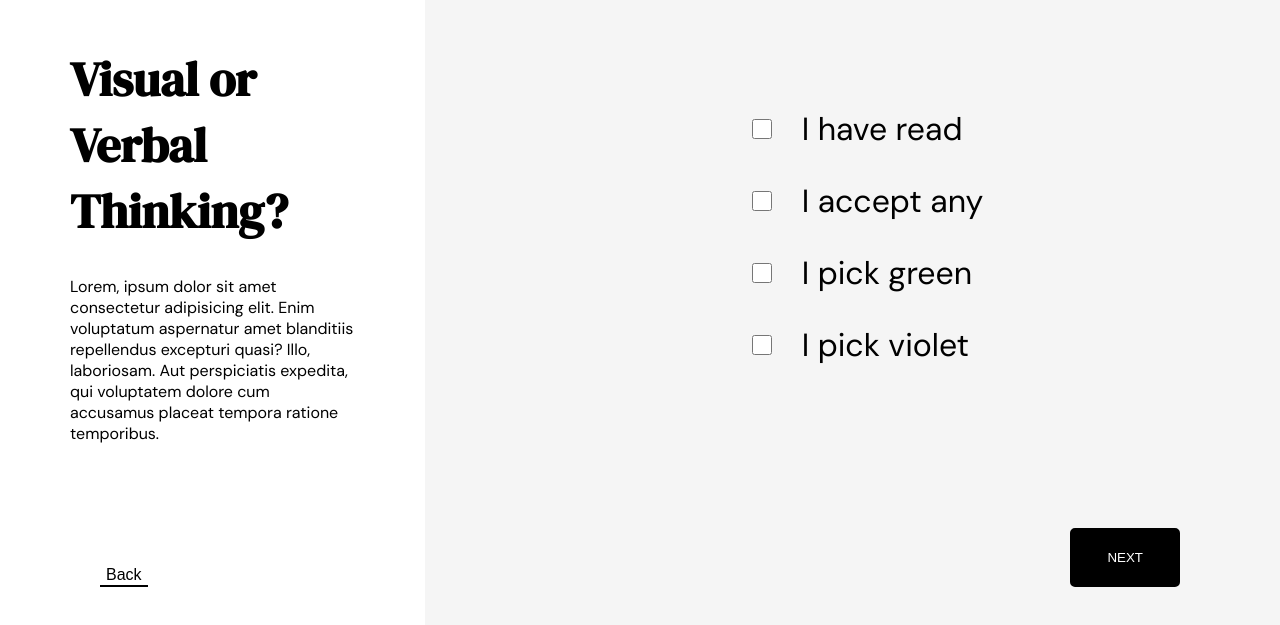
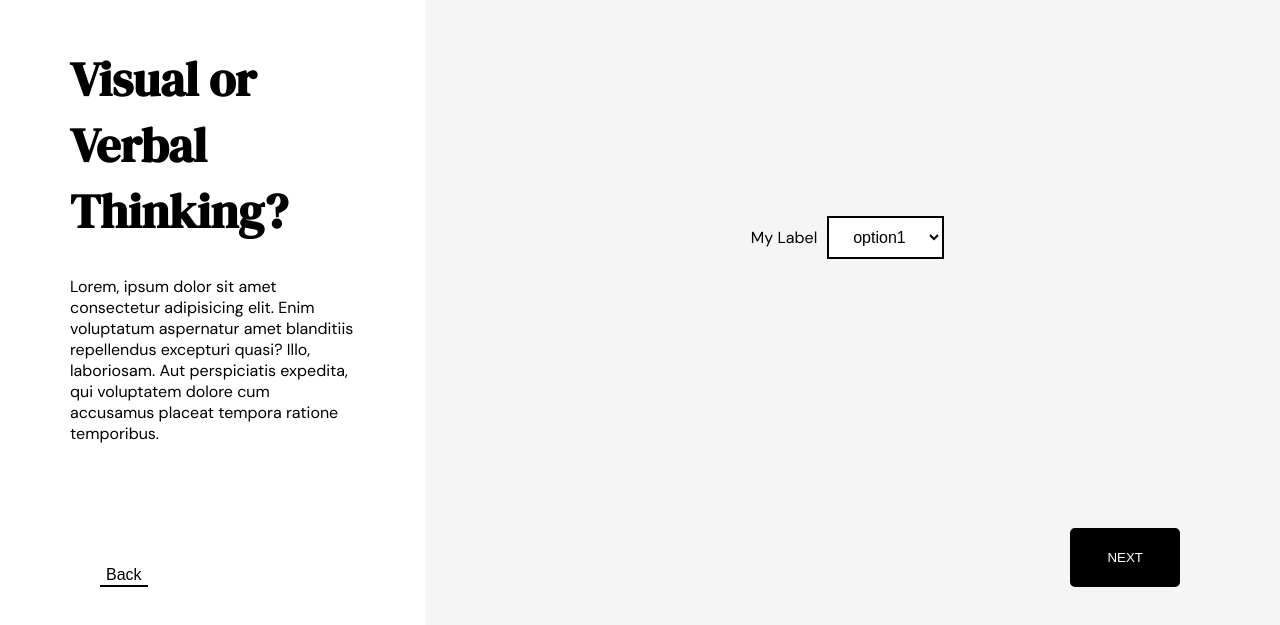
Before and after one commit to lukefisher03/react-form-generation, a React (Create React App) app: page / in a window 1280 px wide. Shown: the part 163-788 px from the top of the page. Built offline with nearby package versions, Linux system fonts and the light colour scheme; a web font is replaced by a local one.

Commit message:
started adding dropdown option

```diff
--- a/src/components/Form.js
+++ b/src/components/Form.js
@@ -2,6 +2,7 @@ import "./Form.css"
 import { useState } from "react"
 import { SelectBoxGroup } from "./FormComponents/SelectBoxGroup"
 import { TextboxGroup } from "./FormComponents/Textbox"
+import { DropdownGroup } from "./FormComponents/DropdownGroup"
 
 export const selectBoxGroupData = {
     groupName: "group1",
@@ -55,7 +56,8 @@ export const Form = () => {
         <>
                 <form id="form-container">
                     {/* <TextboxGroup t={textboxGroup}/> */}
-                    <SelectBoxGroup b={selectBoxGroupData}/>
+                    {/* <SelectBoxGroup b={selectBoxGroupData}/> */}
+                    <DropdownGroup/>
                 </form>
                     <button id="next-btn" className="solid-btn">NEXT</button>
         </>
--- /dev/null
+++ b/src/components/FormComponents/DropdownGroup.css
@@ -0,0 +1,15 @@
+.dropdown-container {
+
+}
+
+.dropdown-container select {
+    padding:10px 20px;
+    margin:10px;
+    border:2px solid black;
+    background: white;
+    font-size:1em;
+}
+
+.dropdown-container select option {
+    font-size: 1em;
+}
--- /dev/null
+++ b/src/components/FormComponents/DropdownGroup.js
@@ -0,0 +1,14 @@
+import "./DropdownGroup.css"
+
+export const DropdownGroup = ({d}) => {
+    return (
+        <div className="dropdown-container">
+            <label htmlFor="select-group">My Label</label>
+            <select id="select-group">
+                <option>option1</option>
+                <option>option2</option>
+                <option>option3</option>
+            </select>
+        </div>
+    )
+}
--- a/src/components/FormComponents/Textbox.css
+++ b/src/components/FormComponents/Textbox.css
@@ -4,7 +4,6 @@
 }
 .text-input-item-container {
     display:flex;
-    /* flex-direction: column; */
     padding:20px;
     align-items: center;
 }
```
